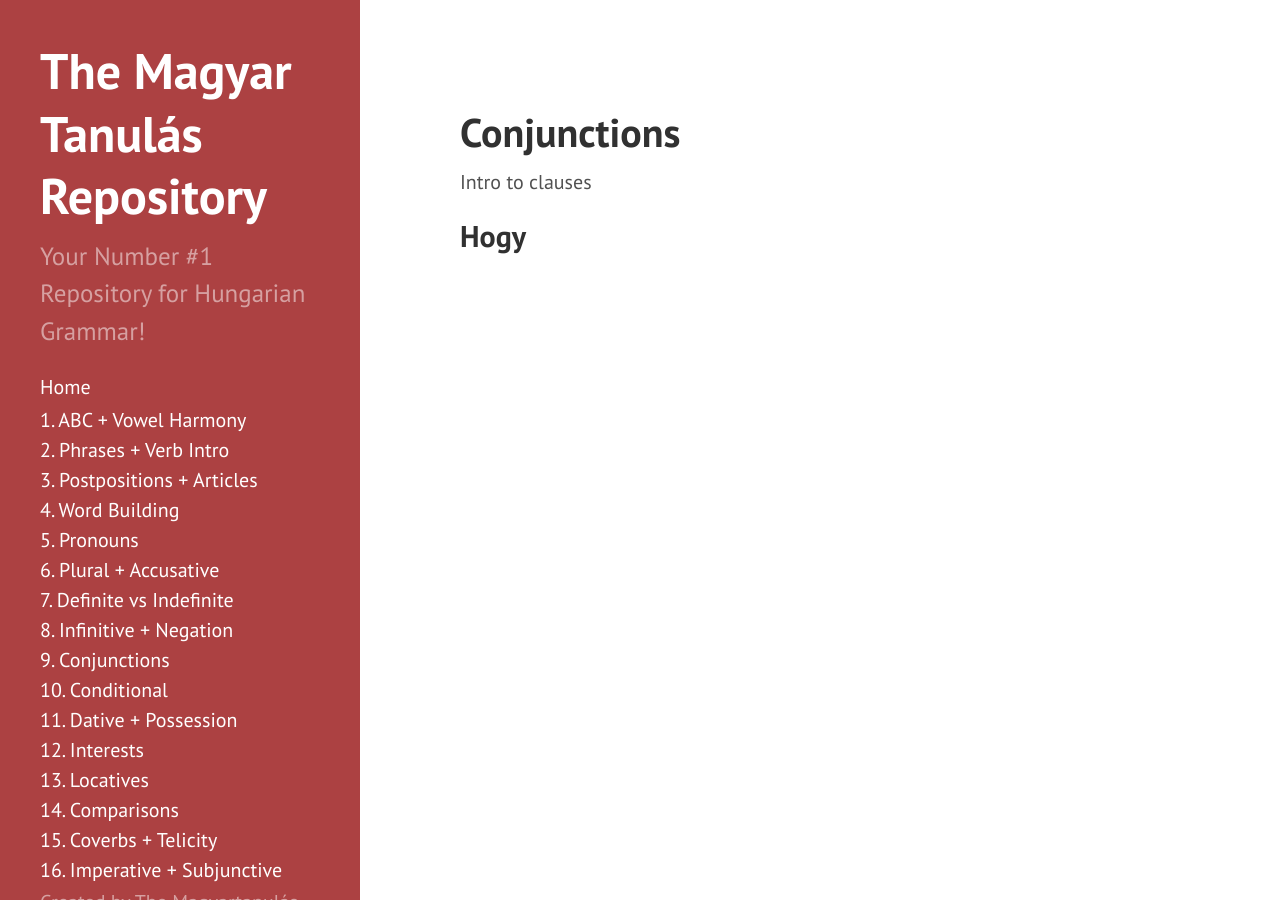
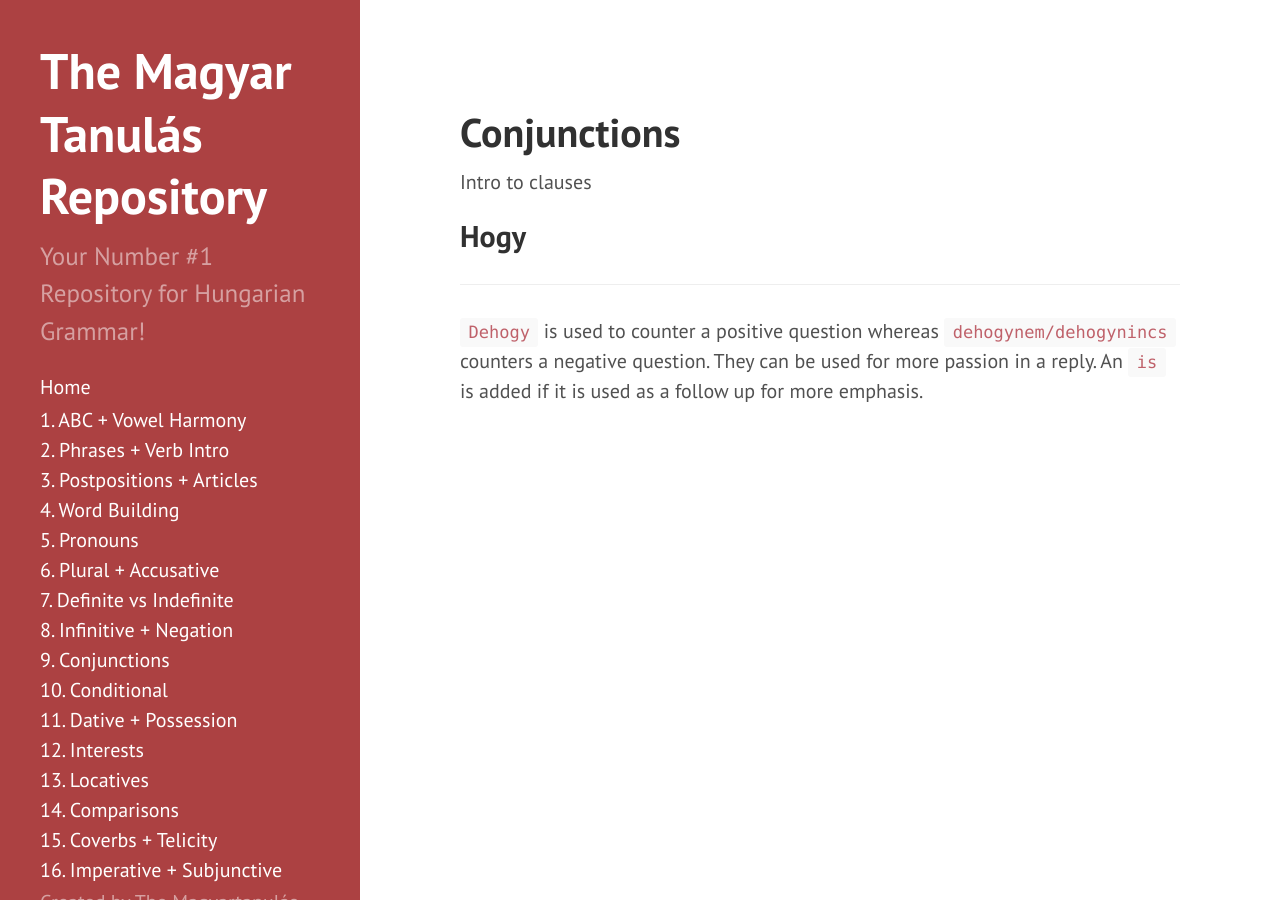
Before and after one commit to Magyartanulas/magyartanulas.github.io, a Jekyll site: the page built from conjunctions.md, in a window 1280 px wide. Built offline with Jekyll 4.4.1, drawn with Linux system fonts in a browser that asks for light colours; Markdown is read by kramdown in place of the engine named in the settings.

Commit message:
Update conjunctions.md

```diff
--- a/conjunctions.md
+++ b/conjunctions.md
@@ -7,3 +7,7 @@
 
 
 ## Hogy
+
+ ---
+
+`Dehogy` is used to counter a positive question whereas `dehogynem/dehogynincs` counters a negative question. They can be used for more passion in a reply. An `is` is added if it is used as a follow up for more emphasis.
```
